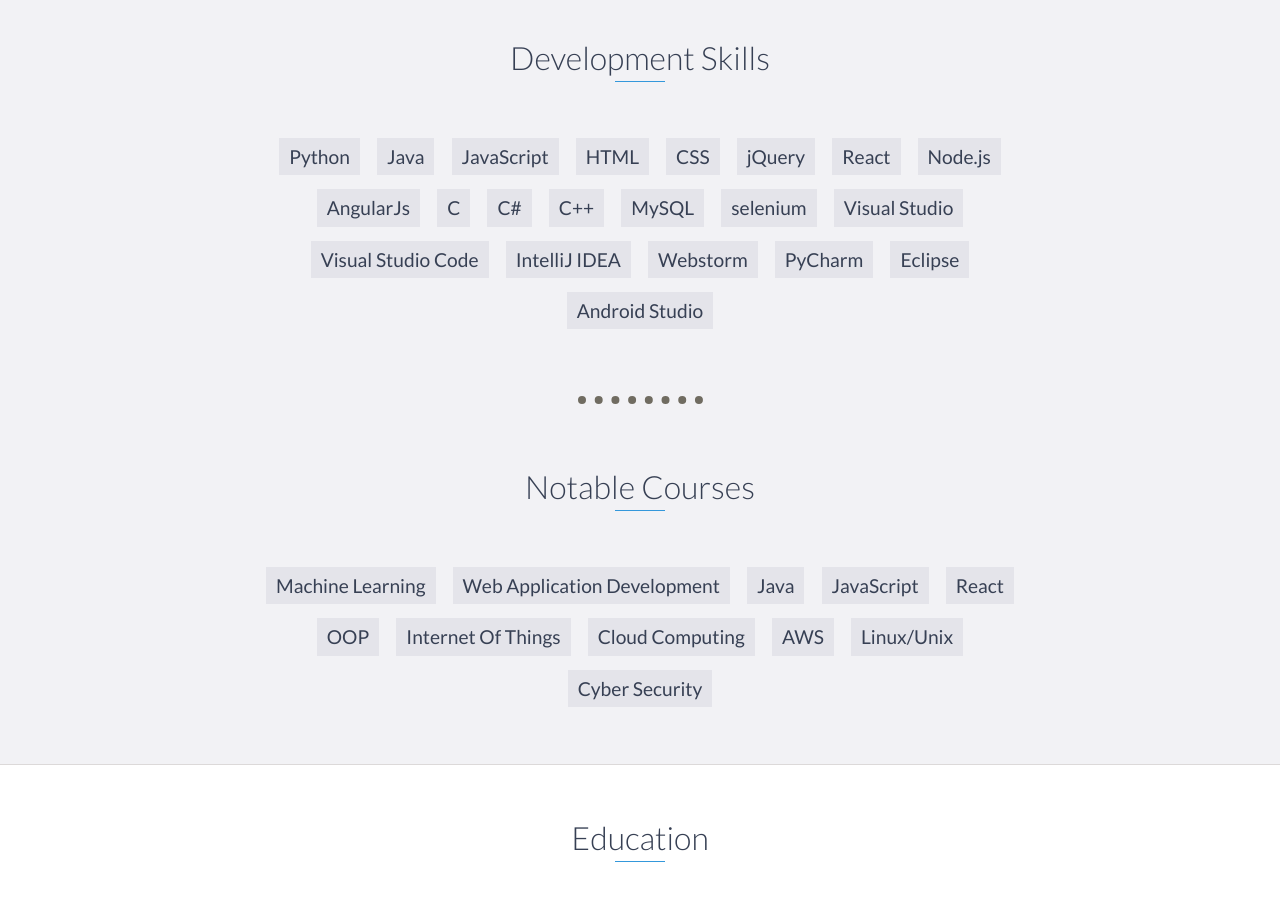
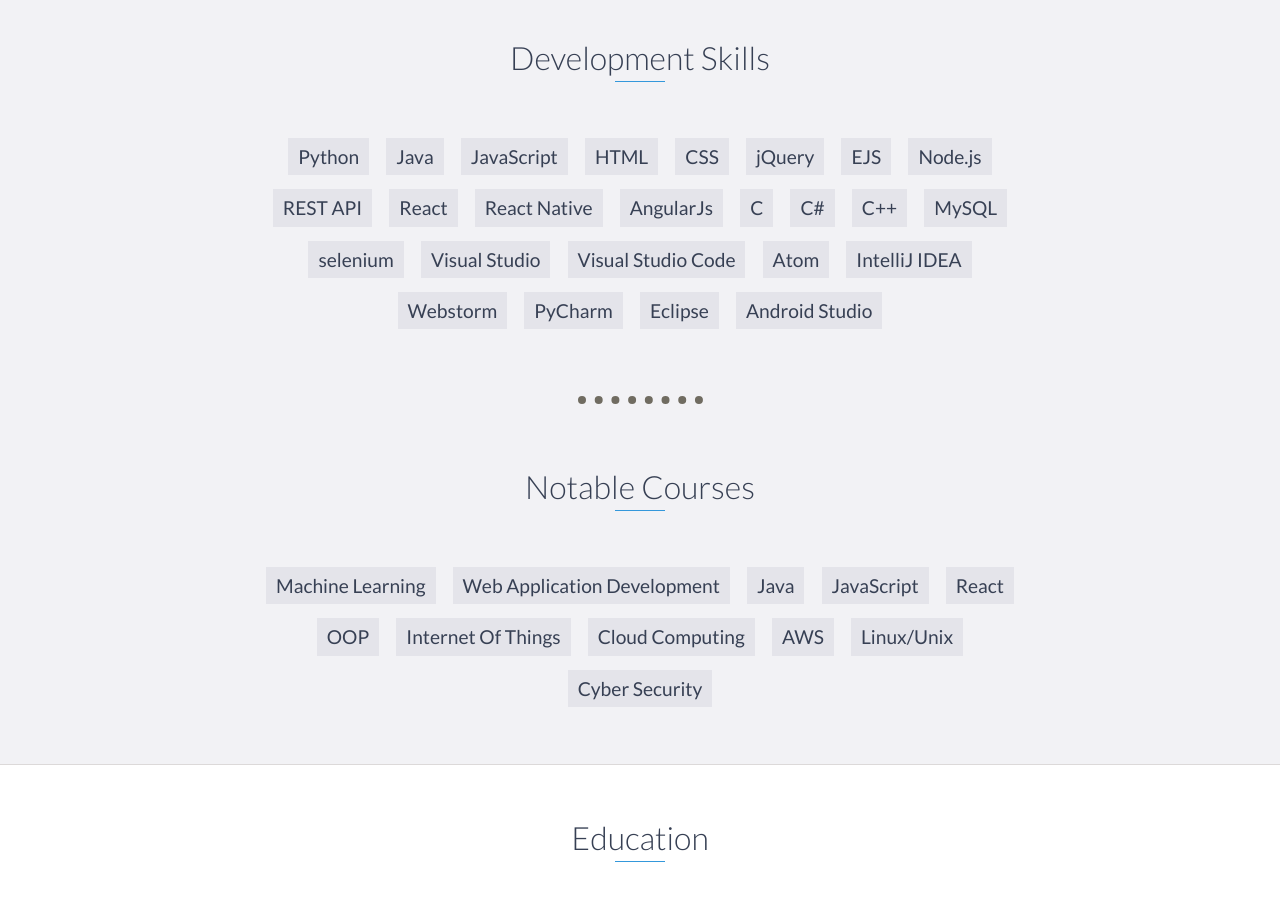
Before and after one commit to noamkanonich/My-Portfolio, a website: page index.html in a window 1280 px wide. Shown: the part 1360-2268 px from the top of the page. Drawn offline with nearby package versions, Linux system fonts and the light colour scheme.

Commit message:
update index.html

```diff
--- a/index.html
+++ b/index.html
@@ -96,8 +96,11 @@
 			<li>HTML</li>
 			<li>CSS</li>
             <li>jQuery</li>
+			<li>EJS</li>
+			<li>Node.js</li>
+			<li>REST API</li>
             <li>React</li>
-            <li>Node.js</li>
+			<li>React Native</li>
             <li>AngularJs</li>
             <li>C</li>
             <li>C#</li>
@@ -106,6 +109,7 @@
 			<li>selenium</li>
             <li>Visual Studio</li>
             <li>Visual Studio Code</li>
+			<li>Atom</li>
             <li>IntelliJ IDEA</li>
             <li>Webstorm</li>
             <li>PyCharm</li>
@@ -287,6 +291,7 @@
 
             </div>
         </div>
+		<!-- <h2>Check out my <a href="https://github.com/noamkanonich">Github</a> for more projects </h2> -->
     </div>
     <!-- End #projects -->
 
```
